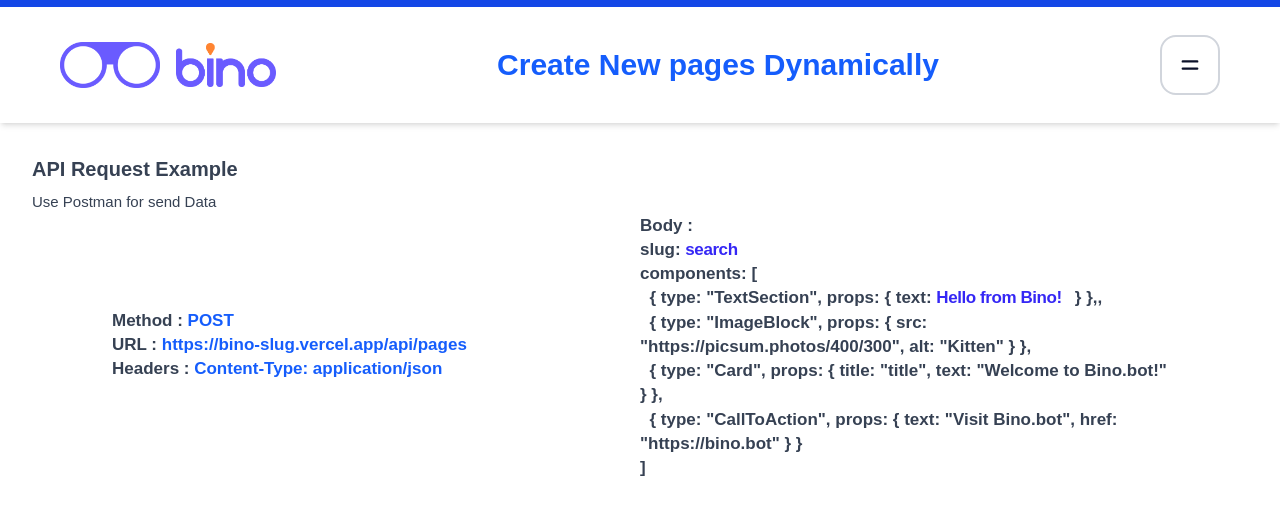
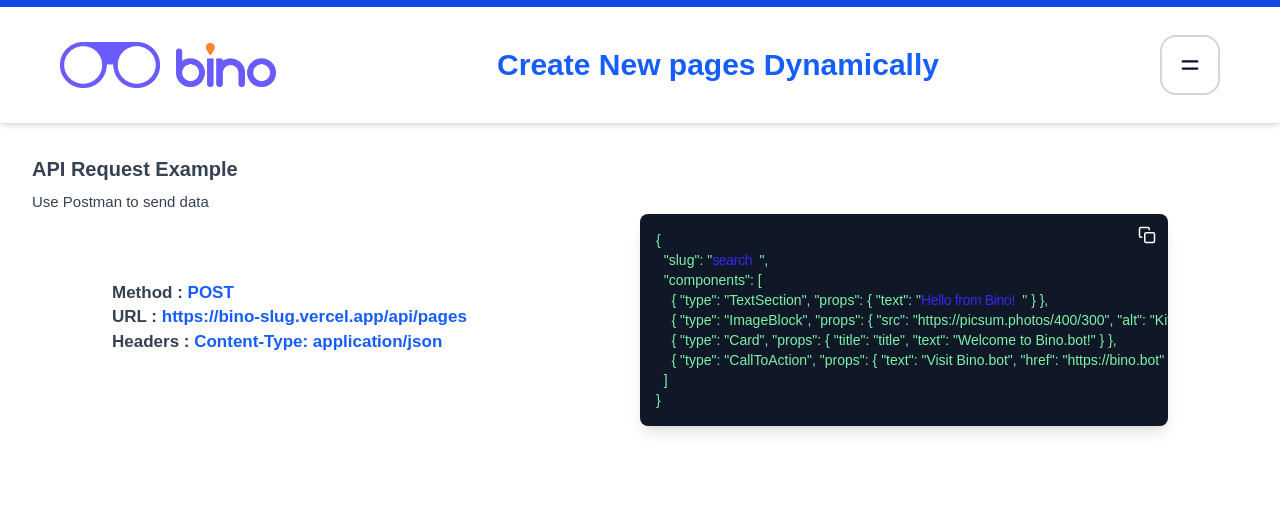
Before and after one commit to Balachandran2729/bino-slug, a Next.js app: page / in a window 1280 px wide. Shown: the top 514 px of the page. Built offline with nearby package versions, Linux system fonts and the light colour scheme.

Commit message:
change in home page UI

```diff
--- a/app/page.js
+++ b/app/page.js
@@ -1,43 +1,90 @@
+"use client"
+
+import { useState } from "react";
+import { FiCopy } from "react-icons/fi";
 import TextType from "@/components/TextType";
+
 export default function Home() {
+  const [copied, setCopied] = useState(false);
+
+  const exampleBody = `{
+  "slug": "about-bino",
+  "components": [
+    { "type": "TextSection", "props": { "text": "Welcome to Bino.bot!" } },
+    { "type": "ImageBlock", "props": { "src": "https://images.unsplash.com/photo-1519389950473-47ba0277781c", "alt": "Kitten" } },
+    { "type": "Card", "props": { "title": "title", "text": "Welcome to Bino.bot!" } },
+    { "type": "CallToAction", "props": { "text": "Visit Bino.bot", "href": "https://bino.bot" } }
+  ]
+}`;
+
+  const handleCopy = () => {
+    navigator.clipboard.writeText(exampleBody);
+    setCopied(true);
+    setTimeout(() => setCopied(false), 2000);
+  };
+
   return (
     <div className="p-8 text-gray-700">
       <h2 className="font-bold text-xl">API Request Example</h2>
-      <p className="text-[15px] mt-2">Use Postman for send Data</p>
-      <div className="flex flex-row   px-20 rounded-lg text-sm space-y-1">
-        {/* left side */}
+      <p className="text-[15px] mt-2">Use Postman to send data</p>
+
+      <div className="flex flex-row px-20 rounded-lg text-sm space-y-1">
+        {/* Left side */}
         <div className="w-1/2 flex flex-col justify-center items-start text-[17px]">
-          <h3 className="font-semibold">Method : <span className="text-blue-600">POST</span></h3>
-          <h3 className="font-semibold">URL : <span className="text-blue-600">https://bino-slug.vercel.app/api/pages</span></h3>
-          <h3 className="font-semibold">Headers : <span className="text-blue-600">Content-Type: application/json</span></h3>
+          <h3 className="font-semibold">
+            Method : <span className="text-blue-600">POST</span>
+          </h3>
+          <h3 className="font-semibold">
+            URL : <span className="text-blue-600">https://bino-slug.vercel.app/api/pages</span>
+          </h3>
+          <h3 className="font-semibold">
+            Headers : <span className="text-blue-600">Content-Type: application/json</span>
+          </h3>
         </div>
-        {/* right side */}
-        <div className="w-1/2 text-[17px] font-bold">
-          <h3 className="font-semibold">Body :
-          </h3>
-          <div>slug: <span>
-            <TextType
-              text={["about-bino", "test-bino","search Bino", "Any Slug"]}
+
+        {/* Right side */}
+        <div className="w-1/2 relative">
+          {/* Copy button */}
+          <button
+            onClick={handleCopy}
+            className="absolute top-2 right-2 p-1 rounded-md hover:bg-gray-200  transition"
+            title="Copy to clipboard"
+          >
+            <FiCopy className="text-white text-lg hover:text-gray-700" />
+          </button>
+
+          {/* Code card */}
+          <div className="bg-gray-900 text-green-300 font-mono text-sm rounded-lg p-4 whitespace-pre overflow-x-auto shadow-lg">
+{`{
+  "slug": "`}<TextType
+              text={["about-bino", "test-bino","search-bino", "any-slug"]}
               typingSpeed={75}
               pauseDuration={1500}
               showCursor={true}
               cursorCharacter="|"
-            />
-          </span></div>
-          <p>components: [</p>
-          <div>&nbsp;&nbsp;{'{ type: "TextSection", props: { text: '}<span>
-            <TextType
+            />{`",
+  "components": [
+    { "type": "TextSection", "props": { "text": "`}
+<TextType
               text={["Welcome to Bino.bot!", "Hello from Bino!", "Explore Bino.bot"]}
               typingSpeed={75}
               pauseDuration={1500}
               showCursor={true}
               cursorCharacter="|"
-            />
-          {' } },'},</span></div>
-          <p>&nbsp;&nbsp;{'{ type: "ImageBlock", props: { src: "https://picsum.photos/400/300", alt: "Kitten" } },'}</p>
-          <p>&nbsp;&nbsp;{'{ type: "Card", props: { title: "title", text: "Welcome to Bino.bot!" } },'}</p>
-          <p>&nbsp;&nbsp;{'{ type: "CallToAction", props: { text: "Visit Bino.bot", href: "https://bino.bot" } }'}</p>
-          <p>]</p>
+            />{`" } },
+    { "type": "ImageBlock", "props": { "src": "https://picsum.photos/400/300", "alt": "Kitten" } },
+    { "type": "Card", "props": { "title": "title", "text": "Welcome to Bino.bot!" } },
+    { "type": "CallToAction", "props": { "text": "Visit Bino.bot", "href": "https://bino.bot" } }
+  ]
+}`}
+          </div>
+
+          {/* Copy confirmation */}
+          {copied && (
+            <p className="absolute bottom-2 right-2 text-xs text-green-400">
+              ✅ Copied!
+            </p>
+          )}
         </div>
       </div>
     </div>
```
